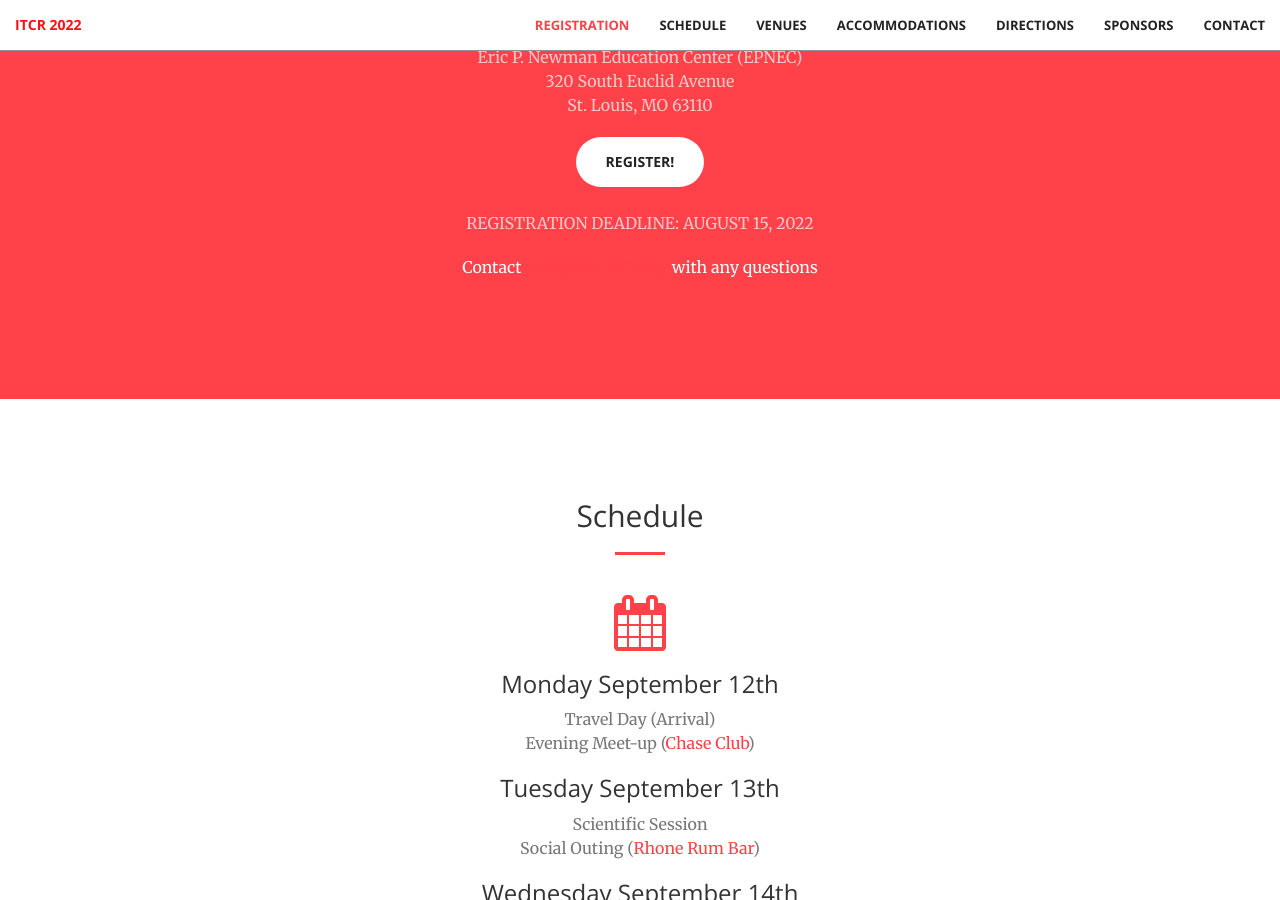
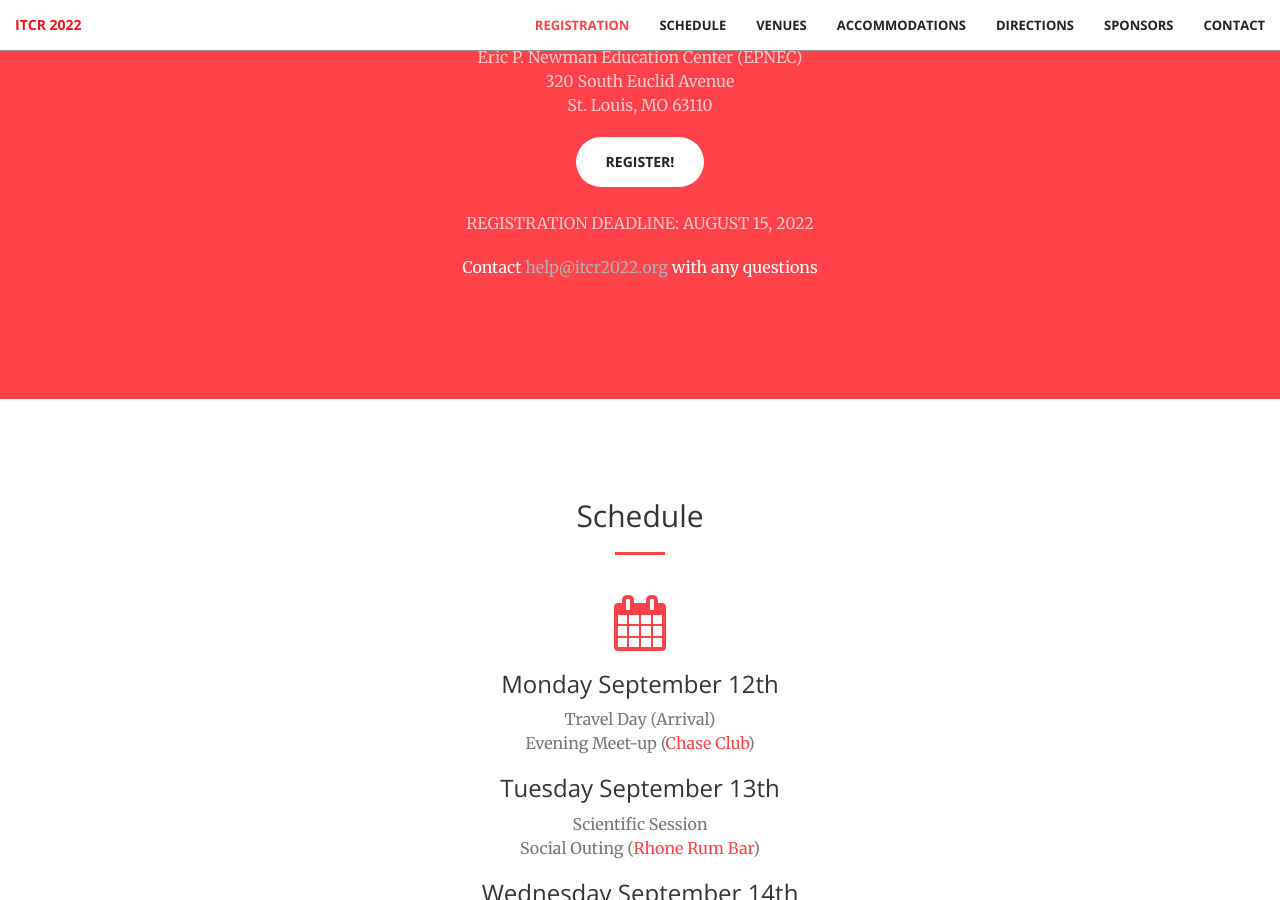
Before and after one commit to griffithlab/itcr2022, a Jekyll site: the page built from index.html, in a window 1280 px wide and 900 px high, scrolled down 1055 px. Built offline with Jekyll 4.4.1, drawn with Linux system fonts in a browser that asks for light colours.

Commit message:
change link color in registration section

```diff
--- a/_includes/registration.html
+++ b/_includes/registration.html
@@ -7,7 +7,7 @@
                 <p class="text-faded">Washington University School of Medicine in St Louis<br>Eric P. Newman Education Center (EPNEC)<br>320 South Euclid Avenue<br>St. Louis, MO 63110 </p>
                 <a href="https://www.eventbrite.com/e/318082763107" class="btn btn-default btn-xl">Register!</a>
                 <p class="text-faded"><br>REGISTRATION DEADLINE: AUGUST 15, 2022</p>
-                <p>Contact <a href="mailto:{{ site.email }}">{{ site.email }}</a> with any questions</p>
+                <p>Contact <a class="secondary_text" href="mailto:{{ site.email }}">{{ site.email }}</a> with any questions</p>
             </div>
         </div>
     </div>
--- a/_sass/_base.scss
+++ b/_sass/_base.scss
@@ -25,6 +25,15 @@ a {
     &:focus {
         color: darken($theme-primary, 10%);
     }
+}
+
+.secondary_text {
+  @include transition-all;
+  color: #B3B3B3;
+  &:hover,
+  &:focus {
+      color: darken(#B3B3B3, 10%);
+  }
 }
 
 h1,
```
